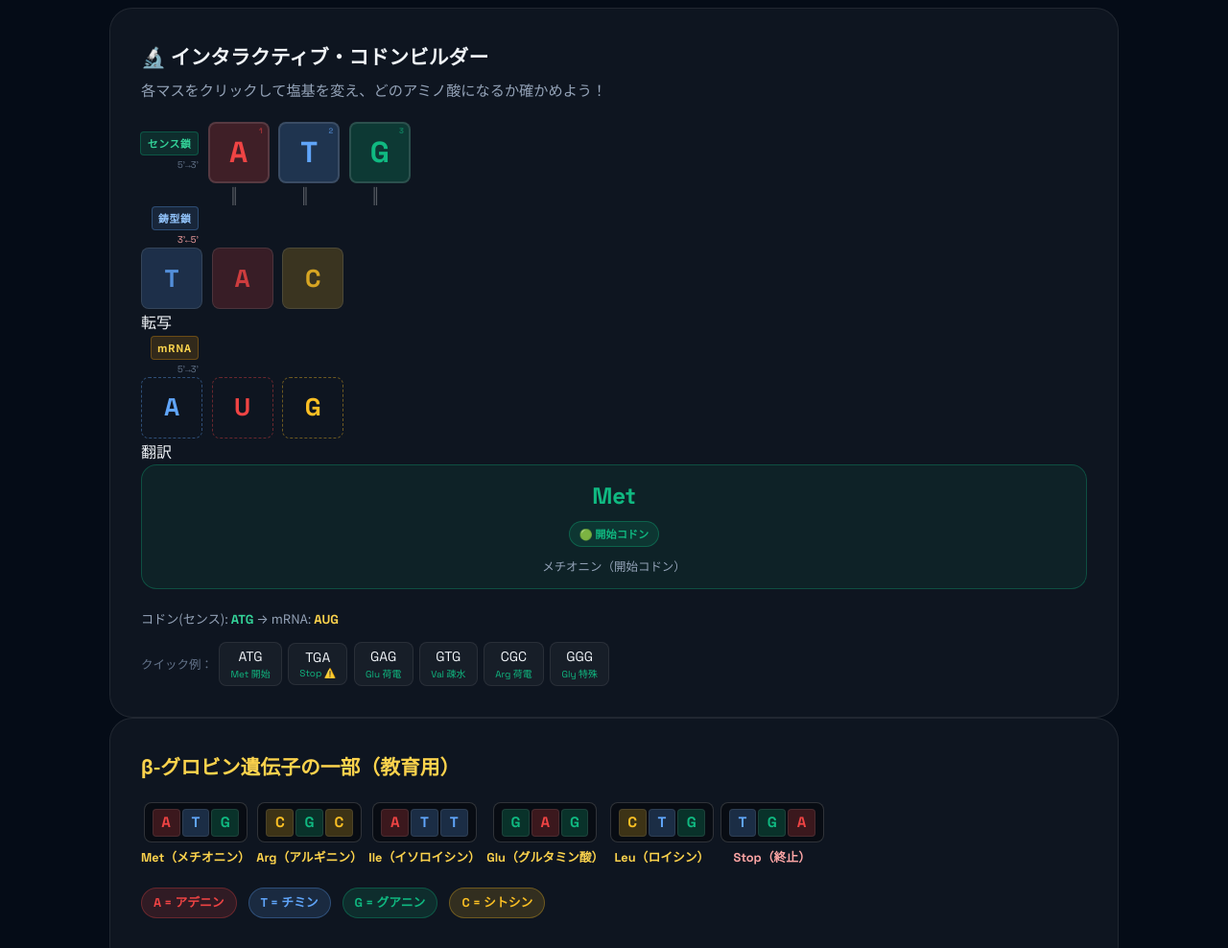
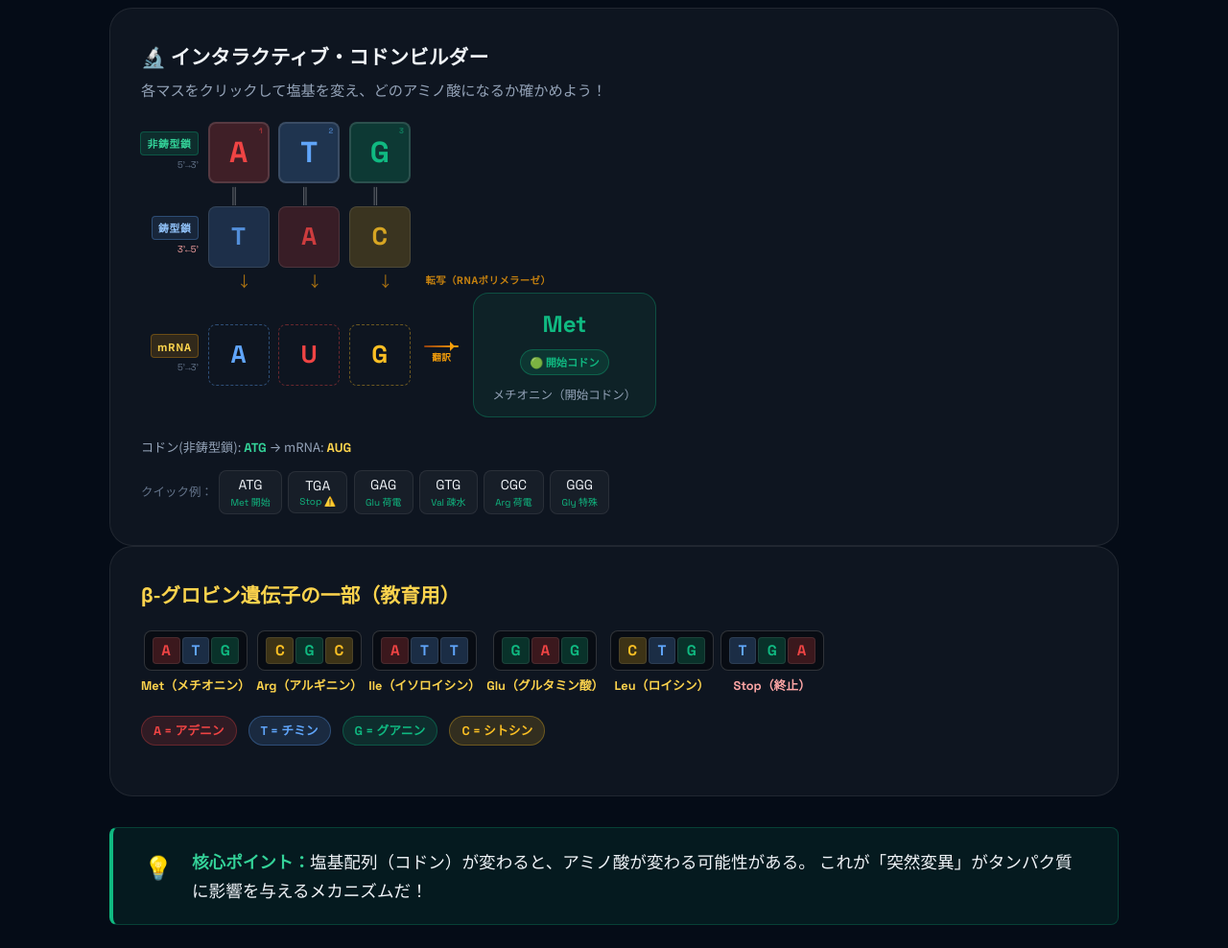
Before and after one commit to Kuro-t-jp/1-2-1IDENSHI, a plain HTML site: page web/index.html in a window 1280 px wide. Shown: the part 1420-2408 px from the top of the page at 96% size. Drawn offline with Linux system fonts and the light colour scheme; animation ran at ten frames a second.

Commit message:
fix: 学習指導要領に沿った用語に統一
・センス鎖 → 非鋳型鎖（高校教科書多数派）
・サイレント変異 → 同義変異（Synonymous mutation）
・鋳型鎖はそのまま維持（多数派）

Co-Authored-By: Claude Sonnet 4.6 <noreply@anthropic.com>

```diff
--- a/web/app.js
+++ b/web/app.js
@@ -338,7 +338,7 @@ window.labApply = function(type) {
     const newAA  = newTranslation[codonIdx]?.aa || '?';
 
     if (origAA === newAA) {
-      showLabEffect('silent', `✅ サイレント変異（同義変異）\n${origBase} → ${newBase}：アミノ酸は ${origAA} のまま変わらない（コドン縮重）`);
+      showLabEffect('silent', `✅ 同義変異（サイレント変異）\n${origBase} → ${newBase}：アミノ酸は ${origAA} のまま変わらない（コドン縮重）`);
     } else if (newAA === 'Stop') {
       showLabEffect('nonsense', `🔴 ナンセンス変異\n${origBase} → ${newBase}：${origAA} → 終止コドン！ タンパク質合成が途中で停止。`);
     } else {
@@ -422,7 +422,7 @@ const QUIZ_DATA = [
     exp: '3の倍数でない挿入・欠失がフレームシフトを引き起こす。3の倍数の変化では読み枠がずれない（コドン数が増減するのみ）。'
   },
   {
-    q: 'サイレント変異（同義変異）が起きる主な理由は？',
+    q: '同義変異（サイレント変異）が起きる主な理由は？',
     opts: ['DNAが完全に修復されるから', 'コドン表に縮重（degeneracy）があるから', 'タンパク質が自己修復するから', 'mRNAがエラーを補正するから'],
     ans: 1,
     exp: 'コドン表の縮重により、64種のコドンが20種のアミノ酸をコードする。複数のコドンが同じアミノ酸を指定するため、一部の置換ではアミノ酸が変わらない。'
@@ -720,9 +720,9 @@ const PROP_COLOR = {
   'start':'#10B981', 'stop':'#EF4444', 'hydrophobic':'#F59E0B',
   'polar':'#60A5FA', 'negative':'#FB923C', 'positive':'#A78BFA', 'special':'#94A3B8',
 };
-// センス鎖 → 鋳型鎖（相補）
+// 非鋳型鎖 → 鋳型鎖（相補）
 const DNA_COMPLEMENT = { A:'T', T:'A', G:'C', C:'G' };
-// センス鎖 → mRNA（T→U のみ、他は同じ）
+// 非鋳型鎖 → mRNA（T→U のみ、他は同じ）
 const DNA_TO_MRNA = { A:'A', T:'U', G:'G', C:'C' };
 // 塩基対ラベル
 const PAIR_LABEL   = { A:'A-T', T:'T-A', G:'G-C', C:'C-G' };
@@ -734,7 +734,7 @@ function renderBuilder() {
   const pairEl   = document.getElementById('builder-pair-line');
   if (!slotsEl) return;
 
-  // センス鎖（クリック可能）
+  // 非鋳型鎖（クリック可能）
   slotsEl.innerHTML = builderBases.map((b, i) =>
     `<div class="builder-slot" style="background:${BASE_BG[b]};color:${BASE_COLOR[b]}"
           onclick="builderCycle(${i})" title="クリックで塩基変更">
@@ -749,7 +749,7 @@ function renderBuilder() {
     ).join('');
   }
 
-  // 鋳型鎖（センス鎖の相補）
+  // 鋳型鎖（非鋳型鎖の相補）
   if (tmplEl) {
     tmplEl.innerHTML = builderBases.map(b => {
       const t = DNA_COMPLEMENT[b];
@@ -765,7 +765,7 @@ function renderBuilder() {
     ).join('');
   }
 
-  // mRNA（鋳型鎖の相補 = センス鎖と同配列、T→U）
+  // mRNA（鋳型鎖の相補 = 非鋳型鎖と同配列、T→U）
   if (mrnaEl) {
     mrnaEl.innerHTML = builderBases.map(b => {
       const m = DNA_TO_MRNA[b];
--- a/web/index.html
+++ b/web/index.html
@@ -125,21 +125,20 @@
       <p class="builder-subtitle">各マスをクリックして塩基を変え、どのアミノ酸になるか確かめよう！</p>
       <div class="builder-strands">
 
-        <!-- 上段: センス鎖（クリックで塩基変更） -->
+        <!-- ① 非鋳型鎖（クリックで塩基変更） -->
         <div class="builder-strand-row">
           <div class="strand-label-col">
-            <span class="strand-label dna-label">センス鎖</span>
+            <span class="strand-label dna-label">非鋳型鎖</span>
             <span class="strand-dir">5'→3'</span>
           </div>
           <div class="builder-codon-slots" id="builder-slots"><!-- JS renders --></div>
         </div>
 
-        <!-- 塩基対ライン -->
+        <!-- 塩基対ライン（‖） -->
         <div class="builder-pair-line" id="builder-pair-line"><!-- JS renders --></div>
 
-        <!-- 下段: 鋳型鎖 → 転写 → mRNA → 翻訳 → アミノ酸（横一列） -->
-        <div class="builder-bottom-row">
-          <div class="builder-strand-group">
+        <!-- ② 鋳型鎖 -->
+        <div class="builder-strand-row">
           <div class="strand-label-col">
             <span class="strand-label template-label">鋳型鎖</span>
             <span class="strand-dir dir-rev">3'←5'</span>
@@ -147,24 +146,24 @@
           <div class="builder-template-row" id="builder-template-slots"><!-- JS renders --></div>
         </div>
 
-          <div class="builder-process-arrow">
-            <div class="process-arrow-line"></div>
-            <div class="process-arrow-label">転写</div>
+        <!-- 転写ライン -->
+        <div class="builder-transcription-row">
+          <div class="transcription-offset"></div>
+          <div class="transcription-arrows" id="transcription-arrows"><!-- JS renders --></div>
+          <span class="transcription-text">転写（RNAポリメラーゼ）</span>
         </div>
 
-          <div class="builder-strand-group">
+        <!-- ③ mRNA + 翻訳 + アミノ酸（同じ行に横並び） -->
+        <div class="builder-strand-row">
           <div class="strand-label-col">
             <span class="strand-label mrna-label">mRNA</span>
             <span class="strand-dir">5'→3'</span>
           </div>
           <div class="builder-mrna-row" id="builder-mrna-slots"><!-- JS renders --></div>
+          <div class="builder-translate-inline">
+            <div class="translate-arrow-line"></div>
+            <div class="translate-arrow-label">翻訳</div>
           </div>
-
-          <div class="builder-process-arrow">
-            <div class="process-arrow-line"></div>
-            <div class="process-arrow-label">翻訳</div>
-          </div>
-
           <div class="builder-result" id="builder-result">
             <div class="builder-aa-name" id="builder-aa-name">Met</div>
             <div class="builder-aa-prop-badge" id="builder-aa-prop"></div>
@@ -173,7 +172,7 @@
         </div>
 
       </div>
-      <div class="builder-hint">コドン(センス): <span id="builder-current-codon" class="mono-highlight">ATG</span> → mRNA: <span id="builder-mrna-codon" class="mono-highlight mrna-highlight">AUG</span></div>
+      <div class="builder-hint">コドン(非鋳型鎖): <span id="builder-current-codon" class="mono-highlight">ATG</span> → mRNA: <span id="builder-mrna-codon" class="mono-highlight mrna-highlight">AUG</span></div>
       <div class="builder-examples">
         <span class="builder-ex-label">クイック例：</span>
         <button class="builder-ex-btn" onclick="builderSet('ATG')">ATG<small>Met 開始</small></button>
@@ -390,8 +389,8 @@
           <div class="class-severity low">影響：なし</div>
           <div class="class-icon-big">🟢</div>
         </div>
-        <h3 class="class-name">サイレント変異</h3>
-        <div class="class-en">Silent / Synonymous</div>
+        <h3 class="class-name">同義変異</h3>
+        <div class="class-en">Synonymous / Silent</div>
         <p>塩基は変わるが<strong>コドン縮重</strong>により同じアミノ酸をコードする。タンパク質は変わらない。</p>
         <div class="class-example-box">
           <div class="codon-change"><span class="codon-chip ok">CGC</span><span class="change-arrow">→</span><span class="codon-chip ok">CGG</span></div>
@@ -643,14 +642,14 @@
     </div>
     <div class="summary-grid reveal">
       <div class="summary-card"><div class="summary-num">1</div><h4>3種の突然変異</h4><p>置換・挿入・欠失。挿入と欠失は3の倍数でないときフレームシフトを引き起こす。</p></div>
-      <div class="summary-card"><div class="summary-num">2</div><h4>4種の影響分類</h4><p>サイレント・ミスセンス・ナンセンス・フレームシフト。コドン縮重がサイレント変異を生む。</p></div>
+      <div class="summary-card"><div class="summary-num">2</div><h4>4種の影響分類</h4><p>同義変異・ミスセンス変異・ナンセンス変異・フレームシフト変異。コドン縮重が同義変異を生む。</p></div>
       <div class="summary-card"><div class="summary-num">3</div><h4>SNPと個人差</h4><p>約1,000万個のSNPが個人差を生む。薬の効き方・疾患リスクと密接に関連。</p></div>
       <div class="summary-card"><div class="summary-num">4</div><h4>変異と進化</h4><p>自然選択により有利な変異が広まる。中立変異は遺伝的浮動で変動する（木村資生）。</p></div>
     </div>
     <div class="reflection-section reveal">
       <h3>📝 振り返り</h3>
       <div class="ref-items">
-        <div class="ref-item"><label>① 今日、新たに「つながった」知識は？</label><textarea placeholder="例：サイレント変異はコドン縮重で守られている。64種コドンが20種アミノ酸しかないのは変異への「耐性バッファ」でもある！"></textarea></div>
+        <div class="ref-item"><label>① 今日、新たに「つながった」知識は？</label><textarea placeholder="例：同義変異（サイレント変異）はコドン縮重で守られている。64種コドンが20種アミノ酸しかないのは変異への「耐性バッファ」でもある！"></textarea></div>
         <div class="ref-item"><label>② まだ「なぜ？」が残っている部分は？</label><textarea placeholder="例：なぜ修復酵素はすべての変異を直せないのか？エラー率ゼロにしたらどうなる？"></textarea></div>
         <div class="ref-item"><label>③ 日常生活・ニュースとのつながりは？</label><textarea placeholder="例：コロナの変異株報道で「オミクロン株」と聞いていたのは、スパイクタンパク質遺伝子の置換の蓄積だったんだ！"></textarea></div>
       </div>
```
Lines whose indentation alone changed are shown as unchanged.
